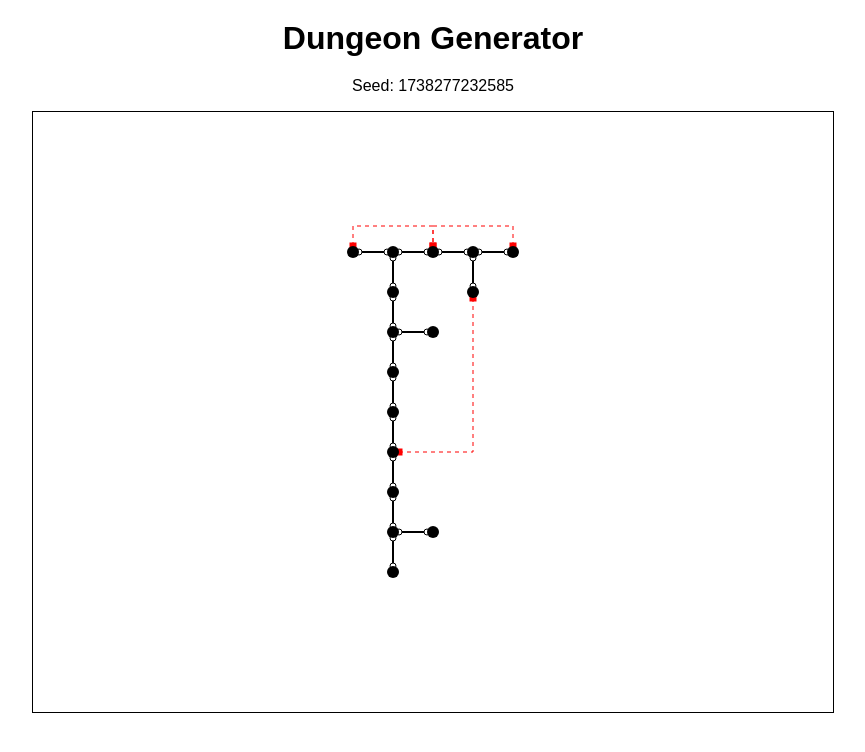
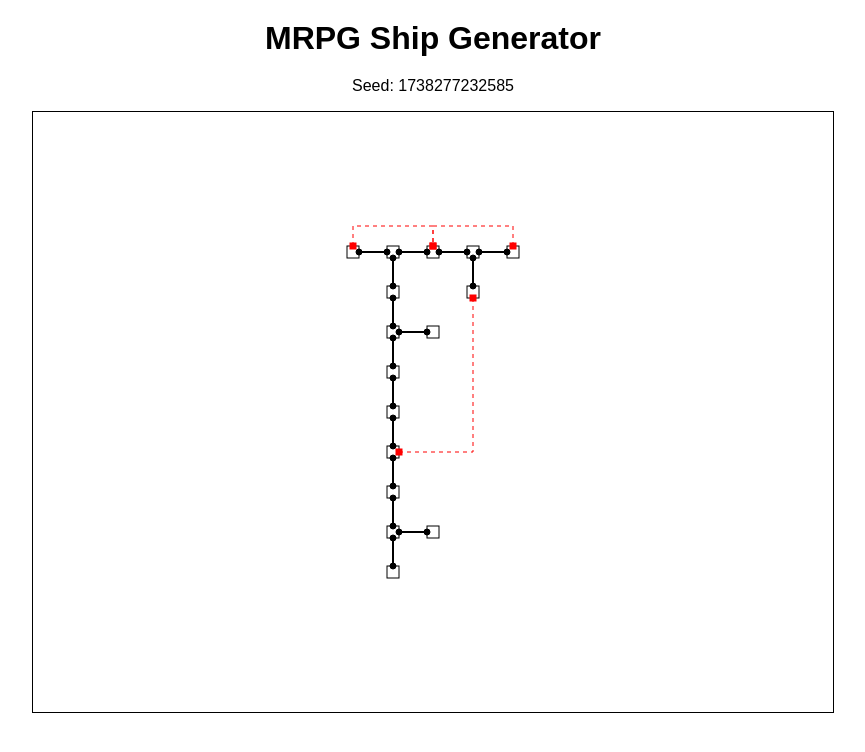
Before and after one commit to Haustgeirr/mothership-ship-gen, a website built with Vite: page index.html in a window 1280 px wide. Shown: the whole page, without its empty margins (207-1072 px from the left). Built offline with nearby package versions, Linux system fonts and the light colour scheme.

Commit message:
feat: updated appearance

```diff
--- a/index.html
+++ b/index.html
@@ -3,12 +3,12 @@
   <head>
     <meta charset="UTF-8" />
     <meta name="viewport" content="width=device-width, initial-scale=1.0" />
-    <title>Dungeon Generator</title>
+    <title>MRPG Ship Generator</title>
     <link rel="icon" href="./favicon.ico" />
     <link rel="stylesheet" href="./src/styles.css" />
   </head>
   <body>
-    <h1>Dungeon Generator</h1>
+    <h1>MRPG Ship Generator</h1>
     <div class="controls">
       <p>Seed: <span id="seed-display">1234</span></p>
     </div>
--- a/src/renderer.ts
+++ b/src/renderer.ts
@@ -260,7 +260,7 @@ export class DungeonRenderer {
       .append('circle')
       .attr('class', 'connector')
       .attr('r', (d) => this.getConnectorBounds(d).width / 2)
-      .attr('fill', 'white')
+      .attr('fill', 'black')
       .attr('stroke', 'black')
       .attr('stroke-width', 1)
       .attr('cx', (d) => {
@@ -290,7 +290,7 @@ export class DungeonRenderer {
       .append('circle')
       .attr('class', 'connector-target')
       .attr('r', (d) => this.getConnectorBounds(d).width / 2)
-      .attr('fill', 'white')
+      .attr('fill', 'black')
       .attr('stroke', 'black')
       .attr('stroke-width', 1)
       .attr('cx', (d) => {
@@ -383,18 +383,23 @@ export class DungeonRenderer {
   }
 
   private renderRooms(graph: DungeonGraph, offsetX: number, offsetY: number) {
-    return this.svg
-      .append('g')
-      .selectAll<SVGCircleElement, RoomNode>('circle')
-      .data(graph.rooms)
-      .enter()
-      .append('circle')
-      .attr('r', 6)
-      .attr('fill', 'black')
-      .attr('cx', (d) => d.x + offsetX)
-      .attr('cy', (d) => d.y + offsetY)
-      .append('title')
-      .text((d: RoomNode) => `${d.name} (${d.id})`);
+    return (
+      this.svg
+        .append('g')
+        .selectAll<SVGRectElement, RoomNode>('rect')
+        .data(graph.rooms)
+        .enter()
+        .append('rect')
+        .attr('width', (d) => this.getNodeBounds(d).width)
+        .attr('height', (d) => this.getNodeBounds(d).height)
+        .attr('fill', 'white')
+        .attr('stroke', 'black')
+        // Adjust x and y to account for rectangle dimensions
+        .attr('x', (d) => d.x + offsetX - this.getNodeBounds(d).width / 2)
+        .attr('y', (d) => d.y + offsetY - this.getNodeBounds(d).height / 2)
+        .append('title')
+        .text((d: RoomNode) => `${d.name} (${d.id})`)
+    );
   }
 
   render(graph: DungeonGraph): void {
@@ -403,10 +408,11 @@ export class DungeonRenderer {
 
     const { x: offsetX, y: offsetY } = this.calculateOffsets(graph);
 
+    // Render rooms first so they appear behind everything else
+    this.renderRooms(graph, offsetX, offsetY);
     const linkGroup = this.renderLinks(graph, offsetX, offsetY);
     this.renderDoorConnectors(linkGroup, graph, offsetX, offsetY);
     this.renderSecondaryConnectors(linkGroup, graph, offsetX, offsetY);
-    this.renderRooms(graph, offsetX, offsetY);
   }
 
   // Optional: Add debug rendering
```
